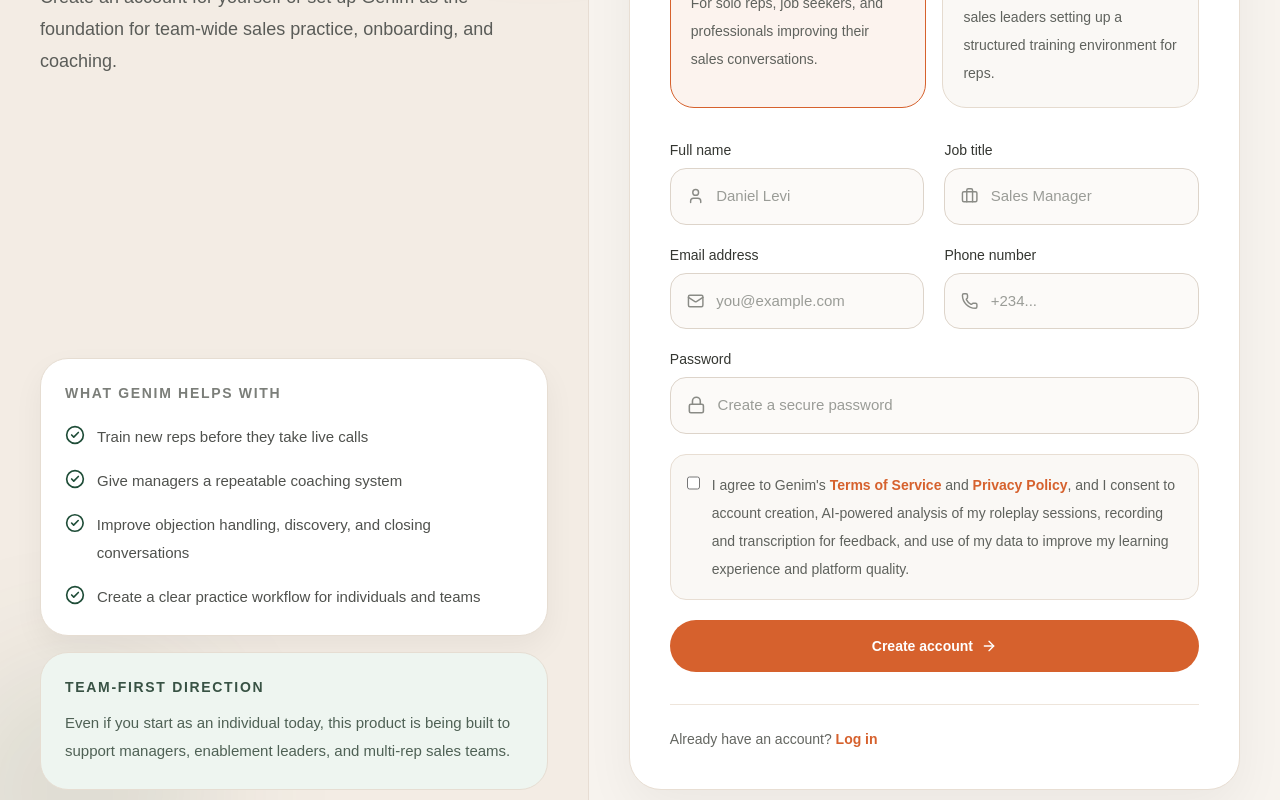
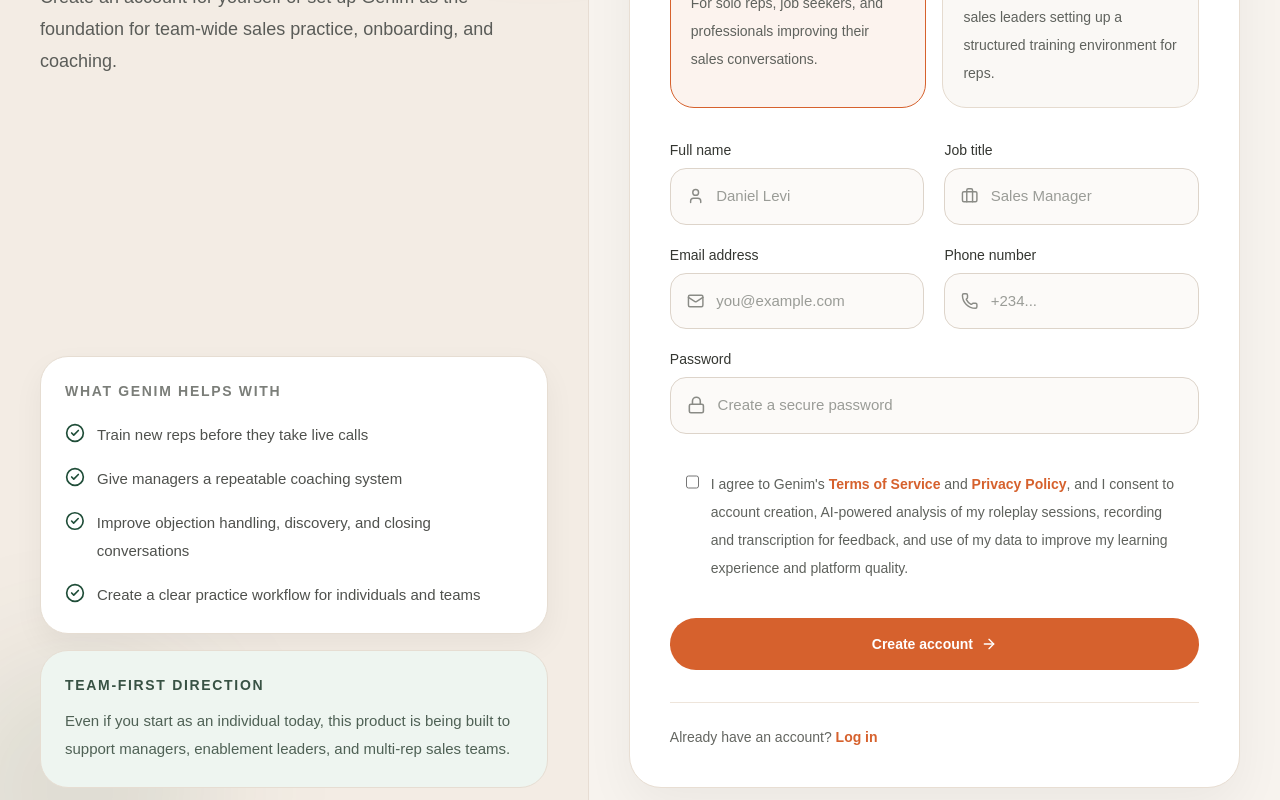
Before and after one commit to Leinadivel/genim-roleplay, a Next.js app: page /register in a window 1280 px wide. Shown: the part 371-1171 px from the top of the page. Built offline with nearby package versions, Linux system fonts and the light colour scheme.

Commit message:
jhvbcweyaec

```diff
--- a/src/app/register/page.tsx
+++ b/src/app/register/page.tsx
@@ -372,7 +372,7 @@
                   </div>
                 </div>
 
-                <label className="flex cursor-pointer items-start gap-3 rounded-2xl border border-[#e8ded3] bg-[#faf8f5] px-4 py-4">
+                <label className="flex cursor-pointer items-start gap-3 px-4 py-4">
                   <input
                     type="checkbox"
                     checked={consentAccepted}
```
